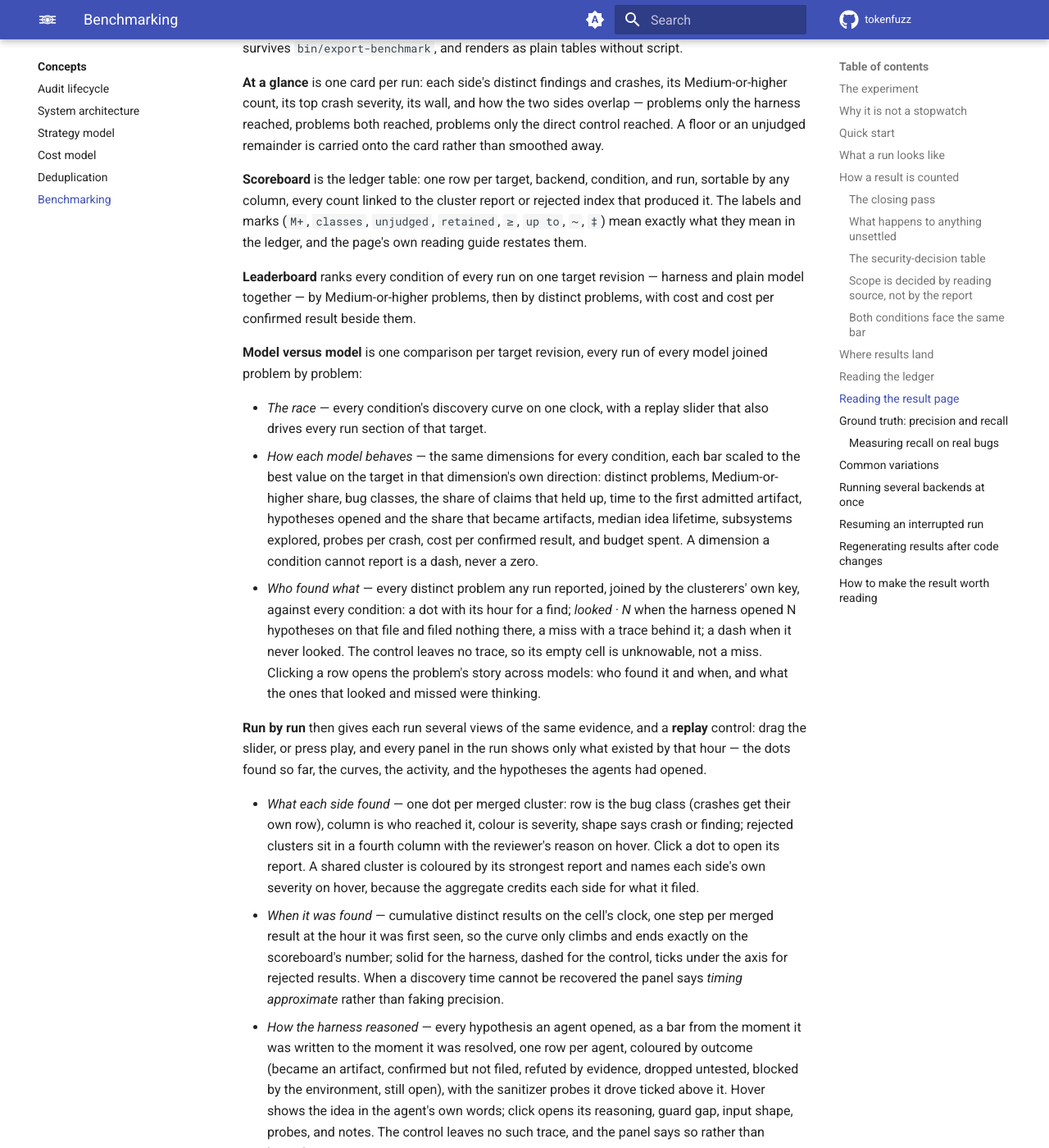
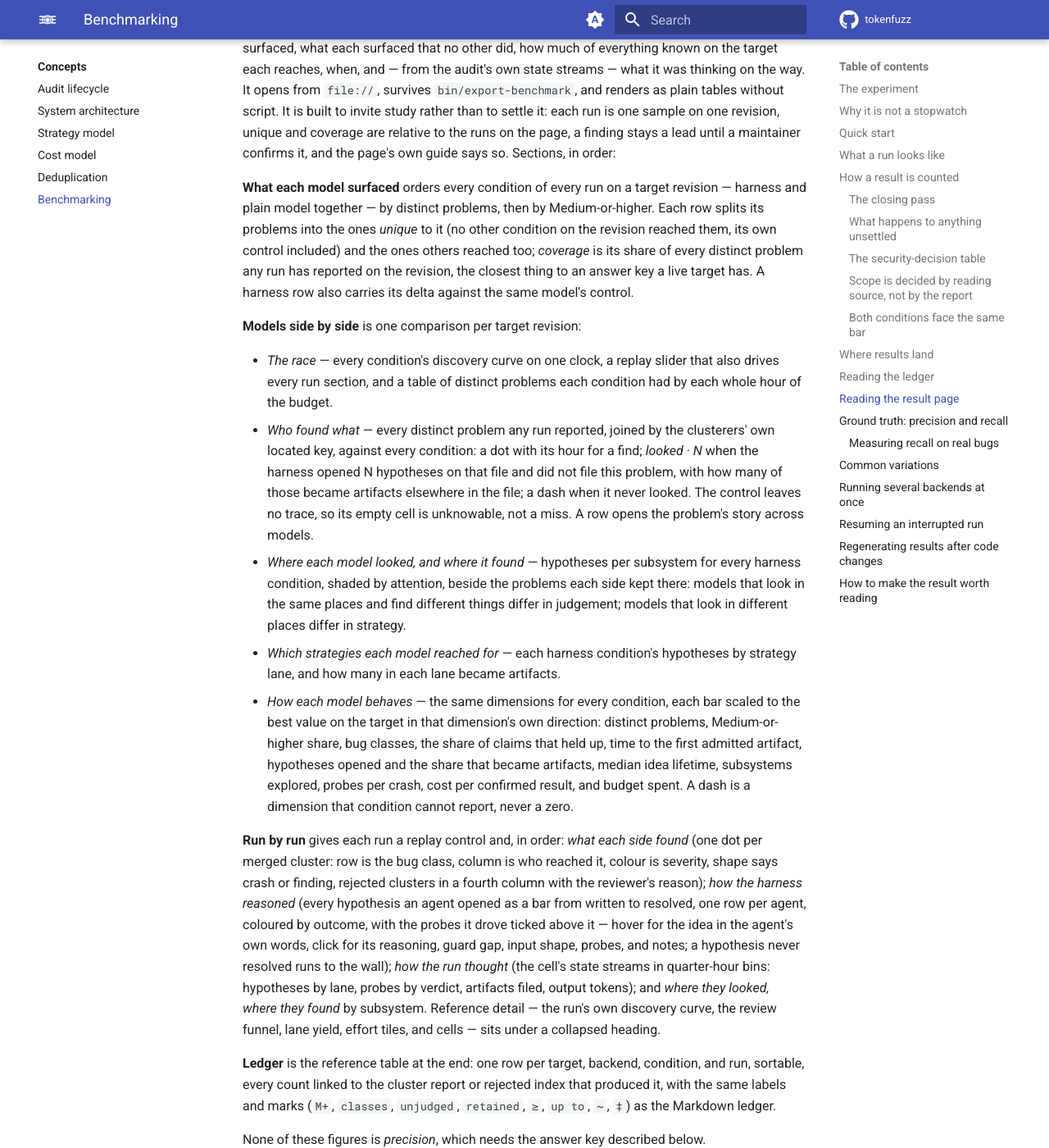
Before and after one commit to tokenfuzz/tokenfuzz, an MkDocs documentation site: the page built from docs/concepts/benchmark.md, in a window 1280 px wide and 1400 px high, scrolled down 9858 px. Shown: the whole window at 82% size. Built offline with MkDocs 1.6.1 and Material for MkDocs 9.7.7, drawn with Linux system fonts in a browser that asks for light colours; comment, search, counter and statistics services are not loaded; some of the changed text lies outside the part shown.

Commit message:
benchmark: lead the result page with what each model surfaced, and how
The page opened on the harness-versus-control question and buried the
cross-model comparison under it. The reader's question is the other way
round: how do language models discover security bugs, what does each
surface that the others do not, how much of everything known does each
reach, when, and by what route.

The leaderboard now leads, and each row splits a condition's problems
into the ones unique to it on the revision (its own control included)
and the ones others reached too, with its coverage of every known
problem and, for a harness row, its delta against its own control. The
race gains a table of distinct problems by whole hour, spanning the
latest discovery so a result parked at an overrunning wall still lands
in a column. Two cross-model process views come from the traces: where
each model looked per subsystem beside what it found there, and which
strategy lanes each reached for with how many paid off. The run
sections put the reasoning trace first and fold the run's own discovery
curve, review funnel, lane yield, effort, and cells under a collapsed
heading; the ledger table closes the page. The cards are gone; the
leaderboard carries what they said.

The prose frames the page as a research record rather than a contest,
and says what it does not settle: one run is one sample, unique and
coverage shift as more models run, a finding stays a lead until a
maintainer confirms it, and nothing here replaces fuzzing, review, or
the judgement of the people who know the code.

```diff
--- a/docs/concepts/benchmark.md
+++ b/docs/concepts/benchmark.md
@@ -360,84 +360,70 @@ the number.
 `output/benchmark/benchmark-result.html` is one self-contained page over every
 run under the benchmark root. Every count on it comes from the run's
 `report.json`, so it cannot disagree with the ledger; what it adds is the
-comparison the ledger's table cannot draw. It opens from `file://`, survives
-`bin/export-benchmark`, and renders as plain tables without script.
+comparison the ledger's table cannot draw: what each model surfaced, what each
+surfaced that no other did, how much of everything known on the target each
+reaches, when, and — from the audit's own state streams — what it was thinking
+on the way. It opens from `file://`, survives `bin/export-benchmark`, and
+renders as plain tables without script. It is built to invite study rather than
+to settle it: each run is one sample on one revision, unique and coverage are
+relative to the runs on the page, a finding stays a lead until a maintainer
+confirms it, and the page's own guide says so. Sections, in order:
 
-**At a glance** is one card per run: each side's distinct findings and
-crashes, its Medium-or-higher count, its top crash severity, its wall, and how
-the two sides overlap — problems only the harness reached, problems both
-reached, problems only the direct control reached. A floor or an unjudged
-remainder is carried onto the card rather than smoothed away.
+**What each model surfaced** orders every condition of every run on a target
+revision — harness and plain model together — by distinct problems, then by
+Medium-or-higher. Each row splits its problems into the ones *unique* to it
+(no other condition on the revision reached them, its own control included)
+and the ones others reached too; *coverage* is its share of every distinct
+problem any run has reported on the revision, the closest thing to an answer
+key a live target has. A harness row also carries its delta against the same
+model's control.
 
-**Scoreboard** is the ledger table: one row per target, backend, condition,
-and run, sortable by any column, every count linked to the cluster report or
-rejected index that produced it. The labels and marks (`M+`, `classes`,
-`unjudged`, `retained`, `≥`, `up to`, `~`, `‡`) mean exactly what they mean
-in the ledger, and the page's own reading guide restates them.
+**Models side by side** is one comparison per target revision:
 
-**Leaderboard** ranks every condition of every run on one target revision —
-harness and plain model together — by Medium-or-higher problems, then by
-distinct problems, with cost and cost per confirmed result beside them.
-
-**Model versus model** is one comparison per target revision, every run of
-every model joined problem by problem:
-
-- *The race* — every condition's discovery curve on one clock, with a replay
-  slider that also drives every run section of that target.
+- *The race* — every condition's discovery curve on one clock, a replay slider
+  that also drives every run section, and a table of distinct problems each
+  condition had by each whole hour of the budget.
+- *Who found what* — every distinct problem any run reported, joined by the
+  clusterers' own located key, against every condition: a dot with its hour
+  for a find; *looked · N* when the harness opened N hypotheses on that file
+  and did not file this problem, with how many of those became artifacts
+  elsewhere in the file; a dash when it never looked. The control leaves no
+  trace, so its empty cell is unknowable, not a miss. A row opens the
+  problem's story across models.
+- *Where each model looked, and where it found* — hypotheses per subsystem
+  for every harness condition, shaded by attention, beside the problems each
+  side kept there: models that look in the same places and find different
+  things differ in judgement; models that look in different places differ in
+  strategy.
+- *Which strategies each model reached for* — each harness condition's
+  hypotheses by strategy lane, and how many in each lane became artifacts.
 - *How each model behaves* — the same dimensions for every condition, each
   bar scaled to the best value on the target in that dimension's own
   direction: distinct problems, Medium-or-higher share, bug classes, the share
   of claims that held up, time to the first admitted artifact, hypotheses
   opened and the share that became artifacts, median idea lifetime,
   subsystems explored, probes per crash, cost per confirmed result, and budget
-  spent. A dimension a condition cannot report is a dash, never a zero.
-- *Who found what* — every distinct problem any run reported, joined by the
-  clusterers' own key, against every condition: a dot with its hour for a
-  find; *looked · N* when the harness opened N hypotheses on that file and
-  filed nothing there, a miss with a trace behind it; a dash when it never
-  looked. The control leaves no trace, so its empty cell is unknowable, not a
-  miss. Clicking a row opens the problem's story across models: who found it
-  and when, and what the ones that looked and missed were thinking.
+  spent. A dash is a dimension that condition cannot report, never a zero.
 
-**Run by run** then gives each run several views of the same evidence, and a
-**replay** control: drag the slider, or press play, and every panel in the run
-shows only what existed by that hour — the dots found so far, the curves, the
-activity, and the hypotheses the agents had opened.
+**Run by run** gives each run a replay control and, in order: *what each side
+found* (one dot per merged cluster: row is the bug class, column is who
+reached it, colour is severity, shape says crash or finding, rejected clusters
+in a fourth column with the reviewer's reason); *how the harness reasoned*
+(every hypothesis an agent opened as a bar from written to resolved, one row
+per agent, coloured by outcome, with the probes it drove ticked above it —
+hover for the idea in the agent's own words, click for its reasoning, guard
+gap, input shape, probes, and notes; a hypothesis never resolved runs to the
+wall); *how the run thought* (the cell's state streams in quarter-hour bins:
+hypotheses by lane, probes by verdict, artifacts filed, output tokens); and
+*where they looked, where they found* by subsystem. Reference detail — the
+run's own discovery curve, the review funnel, lane yield, effort tiles, and
+cells — sits under a collapsed heading.
 
-- *What each side found* — one dot per merged cluster: row is the bug class
-  (crashes get their own row), column is who reached it, colour is severity,
-  shape says crash or finding; rejected clusters sit in a fourth column with
-  the reviewer's reason on hover. Click a dot to open its report. A shared
-  cluster is coloured by its strongest report and names each side's own
-  severity on hover, because the aggregate credits each side for what it
-  filed.
-- *When it was found* — cumulative distinct results on the cell's clock, one
-  step per merged result at the hour it was first seen, so the curve only
-  climbs and ends exactly on the scoreboard's number; solid for the harness,
-  dashed for the control, ticks under the axis for rejected results. When a
-  discovery time cannot be recovered the panel says *timing approximate*
-  rather than faking precision.
-- *How the harness reasoned* — every hypothesis an agent opened, as a bar
-  from the moment it was written to the moment it was resolved, one row per
-  agent, coloured by outcome (became an artifact, confirmed but not filed,
-  refuted by evidence, dropped untested, blocked by the environment, still
-  open), with the sanitizer probes it drove ticked above it. Hover shows the
-  idea in the agent's own words; click opens its reasoning, guard gap, input
-  shape, probes, and notes. The control leaves no such trace, and the panel
-  says so rather than inventing one.
-- *How the run thought* — the cell's own state streams in quarter-hour bins:
-  hypotheses opened per strategy lane, sanitizer probes per verdict, artifacts
-  filed and gated, and model output tokens, with the run's first filed, first
-  confirmed crash, and first admitted artifact marked. Activity stops at the
-  cell's wall; what follows is review, which the page reports as measurement.
-- *Where they looked, where they found* — the harness's hypotheses and probes
-  by top-level directory, beside the merged results that landed there for
-  each side, so a subsystem that drew most of the attention and none of the
-  yield is visible as such.
-- *What survived review* — claimed, evidence complete, validated, reportable,
-  per side and per kind: the gap a raw count would have hidden.
-- *Where the ideas came from* and *What it took* — per-lane hypothesis yield,
-  and the efficiency medians the ledger also reports.
+**Ledger** is the reference table at the end: one row per target, backend,
+condition, and run, sortable, every count linked to the cluster report or
+rejected index that produced it, with the same labels and marks (`M+`,
+`classes`, `unjudged`, `retained`, `≥`, `up to`, `~`, `‡`) as the Markdown
+ledger.
 
 None of these figures is *precision*, which needs the answer key described
 below.
```
Also changed, not shown: 2 other files.
